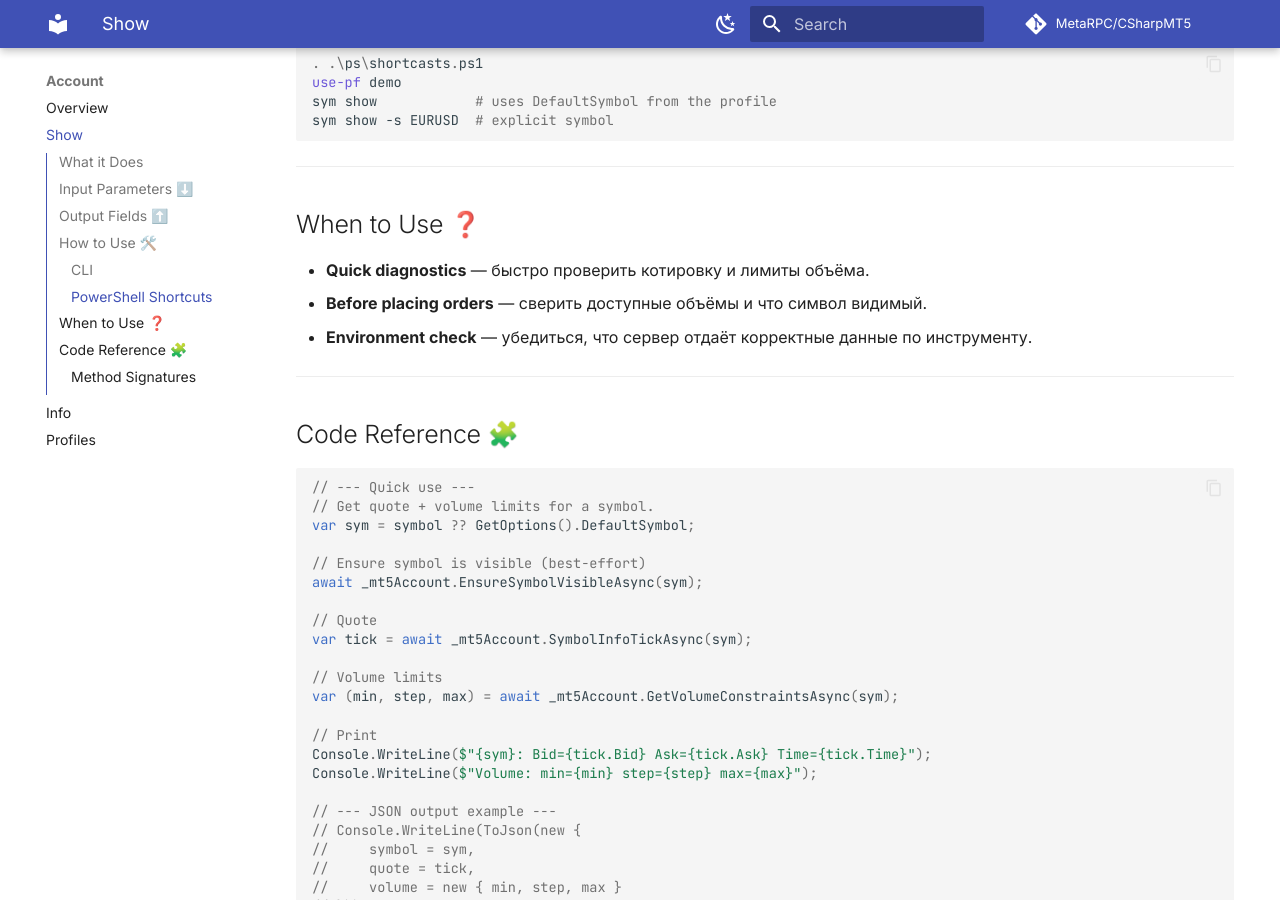
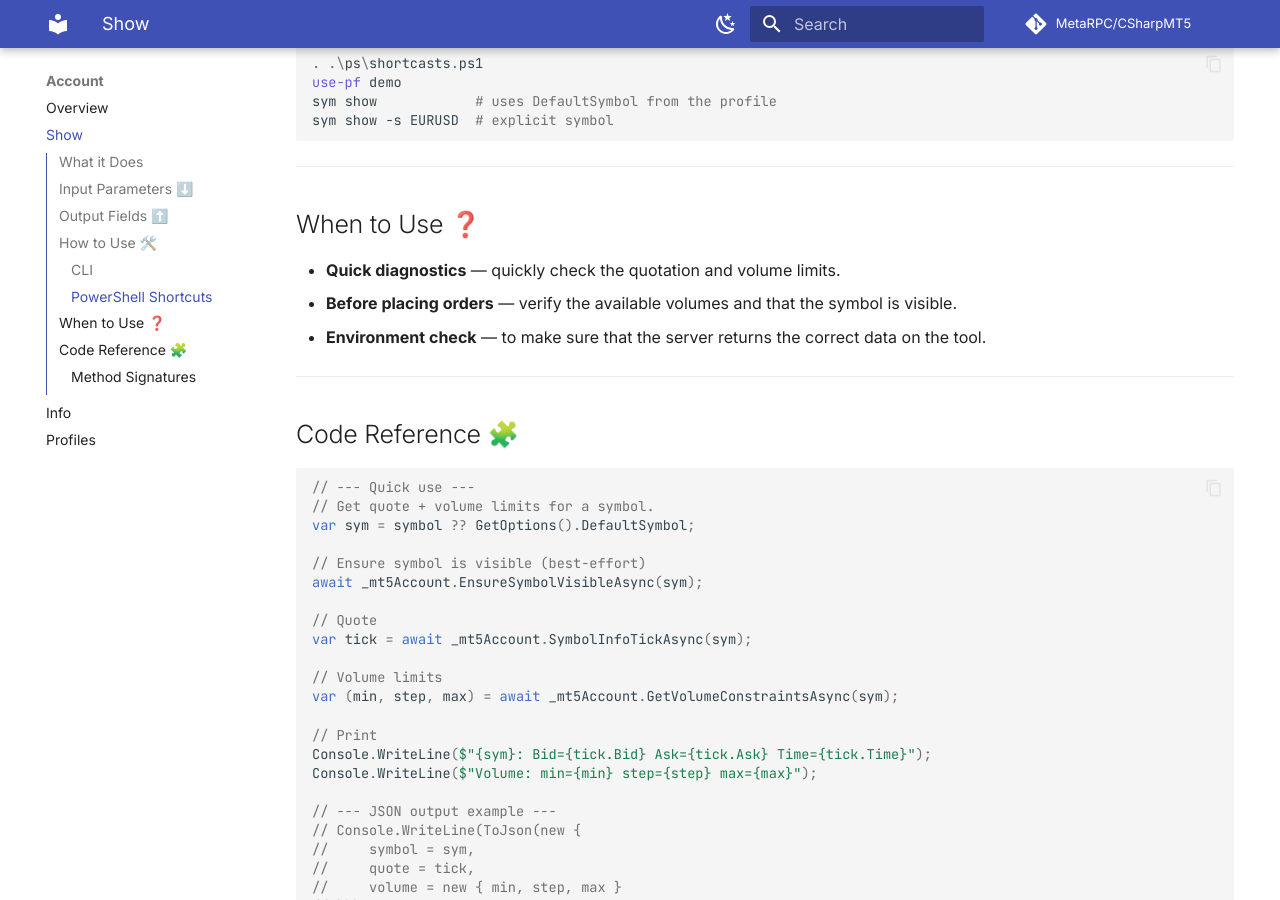
Before and after one commit to MetaRPC/CSharpMT5, an MkDocs documentation site: the page built from docs/Account/Show.md, in a window 1280 px wide and 900 px high, scrolled down 1418 px. Built offline with MkDocs 1.6.1 and Material for MkDocs 9.7.7, drawn with Linux system fonts in a browser that asks for light colours; comment, search, counter and statistics services are not loaded; some of the changed text lies outside the part shown.

Commit message:
Update Show.md

```diff
--- a/docs/Account/Show.md
+++ b/docs/Account/Show.md
@@ -3,7 +3,7 @@
 ## What it Does
 
 Shows a short card for a symbol: **last quote (Bid/Ask/Time)** and **volume limits (min/step/max)**.
-Best-effort делает символ видимым в терминале перед запросами.
+Best-effort makes the symbol visible in the terminal before requests.
 
 ---
 
@@ -54,9 +54,9 @@ sym show -s EURUSD  # explicit symbol
 
 ## When to Use ❓
 
-* **Quick diagnostics** — быстро проверить котировку и лимиты объёма.
-* **Before placing orders** — сверить доступные объёмы и что символ видимый.
-* **Environment check** — убедиться, что сервер отдаёт корректные данные по инструменту.
+* **Quick diagnostics** — quickly check the quotation and volume limits.
+* **Before placing orders** — verify the available volumes and that the symbol is visible.
+* **Environment check** — to make sure that the server returns the correct data on the tool.
 
 ---
 
```
